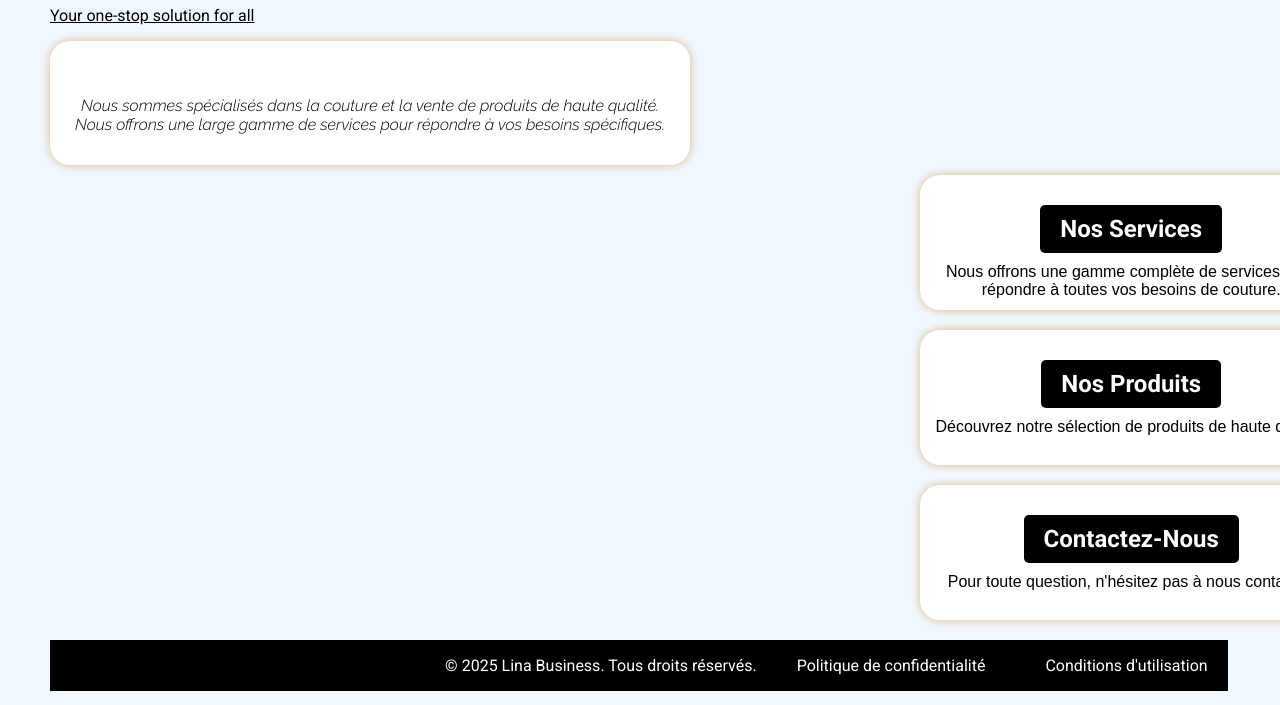
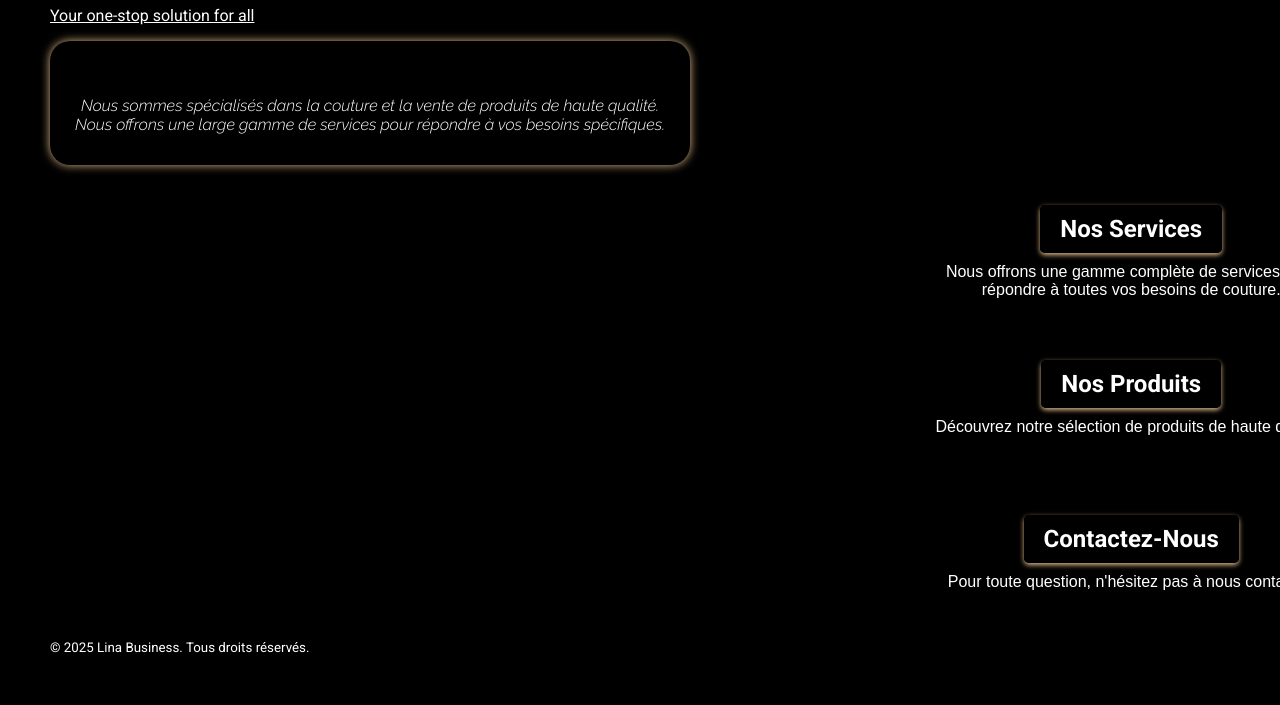
Before and after one commit to emch04/lina_business, a plain HTML site: page index.html in a window 1280 px wide. Shown: the part 95-800 px from the top of the page. Drawn offline with Linux system fonts and the light colour scheme.

Commit message:
nouveaux

```diff
--- a/assets/produit.css
+++ b/assets/produit.css
@@ -1,8 +1,8 @@
 body{
-    background-color: white;
+    background-color: black;
     font-family: "roboto", Geneva, Tahoma, sans-serif;
     font-size: 16px;
-    color:black;
+    color:white;
     margin:0 30px 0 30px ;
     min-height: auto;
     max-width: 92vw;
@@ -12,7 +12,6 @@ header{
     display: flex;
     justify-content: space-between;
     align-items: center;
-    color:black;
     text-align: center;
     padding: 0 20px;
     margin: 0 0 20px 0;
@@ -31,8 +30,9 @@ img {
     transition: transform 0.3s ease; /* Animation douce */
     cursor: pointer;
     margin: 0 10px 0 10px ;
-    padding:10px;
+    padding:10px 0 10px 0;
     border-radius: 20px;
+    box-shadow: 0 4px 8px burlywood;
 }
 
 /* Effet de zoom au survol */
@@ -50,6 +50,6 @@ footer a{
     border-radius: 5px;
     text-decoration: none;
     color: white;
-    top: 0;
-    bottom: 0;
+    box-shadow: 0 2px 5px burlywood;
+
 }
--- a/assets/service.css
+++ b/assets/service.css
@@ -2,10 +2,10 @@
 @import url('https://fonts.googleapis.com/css2?family=Raleway:ital,wght@1,300&family=Roboto:ital,wght@0,100..900;1,100..900&display=swap');
 @import url('https://fonts.googleapis.com/css2?family=Roboto:wght@100&family=Source+Sans+Pro:wght@300&display=swap');
 body{
-    background-color: aliceblue;
+    background-color: black;
     font-family: "roboto", Geneva, Tahoma, sans-serif;
     font-size: 16px;
-    color:black;
+    color:white;
     margin:0 30px 0 30px ;
     min-height: auto;
     max-width: 92vw;
@@ -15,7 +15,7 @@ header{
     display: flex;
     justify-content: space-between;
     align-items: center;
-    color:black;
+    color:white;
     text-align: center;
     padding: 0 20px;
     margin: 0 0 20px 0;
@@ -23,10 +23,10 @@ header{
 header p{
     font-family: "raleway", Geneva, Tahoma, sans-serif;
     font-weight: 300;
-    color: black;
+    color: white;
     text-align: center;
     margin: 20px ;
-    background-color: white;
+    background-color: black;
     padding: 20px;
     border-radius: 20px;
     box-shadow: 0 4px 8px burlywood;
@@ -34,12 +34,13 @@ header p{
 .container{
     display: flex;
     justify-content: center;
+    font-family: Arial, Helvetica, sans-serif;
     align-items: center;
     gap: 20px;
     margin: 0 0 20px 0;
 }
 .cadre{
-    background-color: white;
+    background-color: black;
     display: flex;
     flex-direction: column;
     gap: 10px;
@@ -51,7 +52,8 @@ header p{
 .cadre-1{
     display: flex;
     flex-direction: column;
-    background-color: white;
+    background-color: black;
+    text-align: left;
     gap: 10px;
     padding: 20px;
     border-radius: 20px;
@@ -61,7 +63,6 @@ header p{
 
 
 footer{
-    color: black;
     padding: 0  ;
     margin: 10px;
     text-decoration: none;
@@ -70,10 +71,10 @@ footer a{
     display: flex;
     justify-self:end;
     width: 40px;
-    margin: 19px;
+    margin:50px 0 0;
     background-color: black;
     font-family: "roboto", sans-serif;
-    padding: 10px 20px;
+    padding:10px  20px;
     border-radius: 5px;
     text-decoration: none;
     color: white;
--- a/assets/style.css
+++ b/assets/style.css
@@ -2,10 +2,10 @@
 @import url('https://fonts.googleapis.com/css2?family=Raleway:ital,wght@1,300&family=Roboto:ital,wght@0,100..900;1,100..900&display=swap');
 @import url('https://fonts.googleapis.com/css2?family=Roboto:wght@100&family=Source+Sans+Pro:wght@300&display=swap');
 body{
-    background-color: aliceblue;
+    background-color: black;
     font-family: "roboto", Geneva, Tahoma, sans-serif;
     font-size: 16px;
-    color:black;
+    color:white;
     margin:0 30px 0 30px ;
     min-height: auto;
     max-width: 92vw;
@@ -73,7 +73,9 @@ nav ul{
     top: 0;
     right: 10px;
     position: absolute;
-    background-color: aliceblue;
+    background-color: black;
+
+    border-radius: 20px;
 }
  a {
     text-decoration: none;
@@ -83,14 +85,10 @@ nav ul{
     border-radius: 5px;
     transition: background-color 0.3s ease;
     background-color: black;
+    box-shadow: 0 2px 5px burlywood;
 }
 
-a.active{
-    background-color: #ddd;
-}
- a:hover{
-    background-color: #ddd;
-}
+
 .description{
     display: block;
     font-family: "raleway", sans-serif;
@@ -99,7 +97,7 @@ a.active{
     left: 0;
     margin: 10px 0 0 0 ;
     padding: 20px 0 15px 0;
-    background-color: white;
+    background-color: black;
     border-radius: 20px;
     box-shadow: 0 0 10px burlywood;
     width: 50vw;
@@ -115,23 +113,23 @@ section {
     left:870px;
     margin: 10px 0 20px 0 ;
     padding: 20px 0 15px 0;
-    background-color: white;
+    /* background-color: black; */
     border-radius: 20px;
-    box-shadow: 0 0 10px burlywood;
+    /* box-shadow: 0 0 10px burlywood; */
     width: 33vw;
     height: 100px;
     border-radius: 20px;
     text-align: center;
 }
-section :hover{
-    background-color: #f5f5f5;
+section p:hover{
+    background-color: #05a643;
     transition: background-color 0.3s ease;
   }
 
 
-footer{
+footer small{
     display: flex;
-    justify-content: flex-end;
+    justify-content: flex-start;
     background-color: black;
     color: white;
     text-align: center;
--- a/index.html
+++ b/index.html
@@ -44,9 +44,11 @@
 
     </main>
     <footer>
-        <p>&copy; 2025 Lina Business. Tous droits réservés.</p>
-        <p><a href="https://www.example.com/privacy-policy">Politique de confidentialité</a></p>
-        <p><a href="https://www.example.com/terms-of-service">Conditions d'utilisation</a></p>
+        <small>
+         &copy; 2025 Lina Business. Tous droits réservés.
+      </small>
+
+
    </footer>
 </body>
 </html>
```
Also changed, not shown: assets/contact.html (+4 -3 lines), assets/produit.html (+4 -2 lines), assets/service.html (+5 -1 lines), assets/OIP-20.jpg (added).
